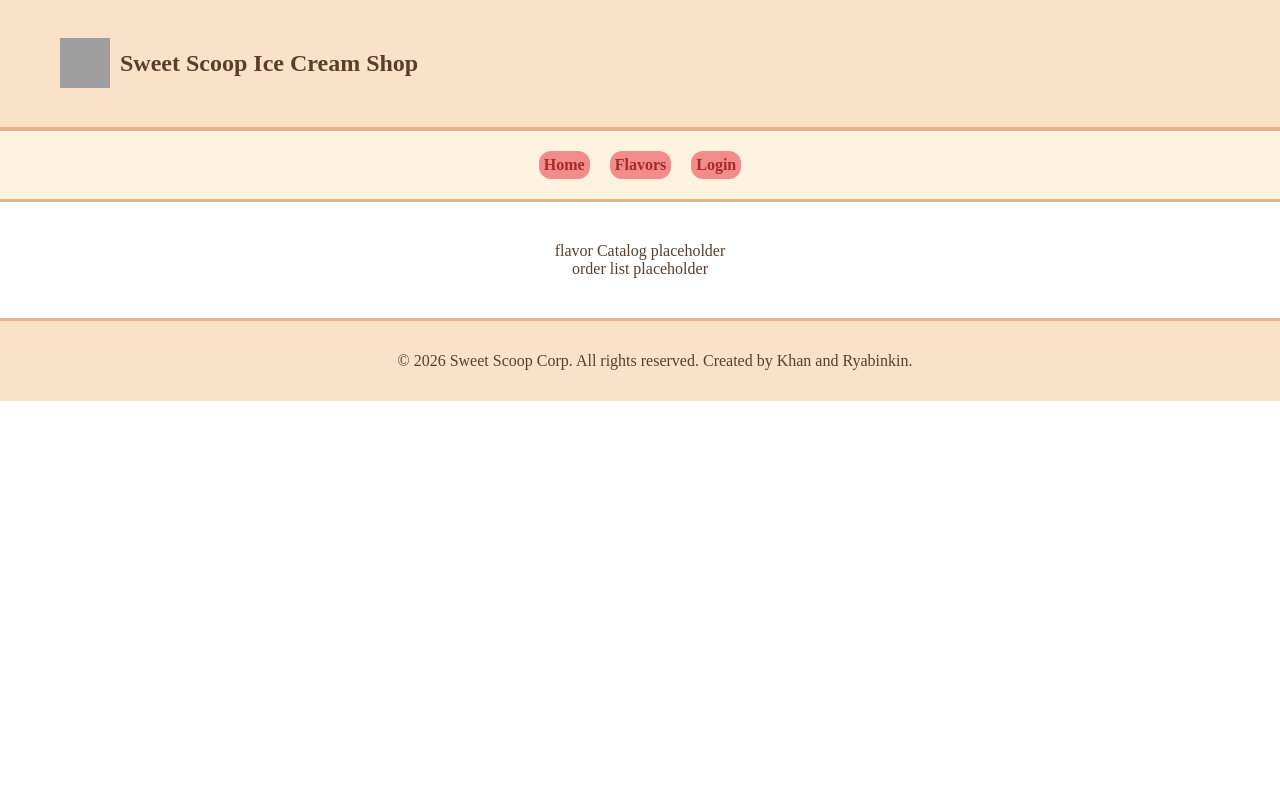
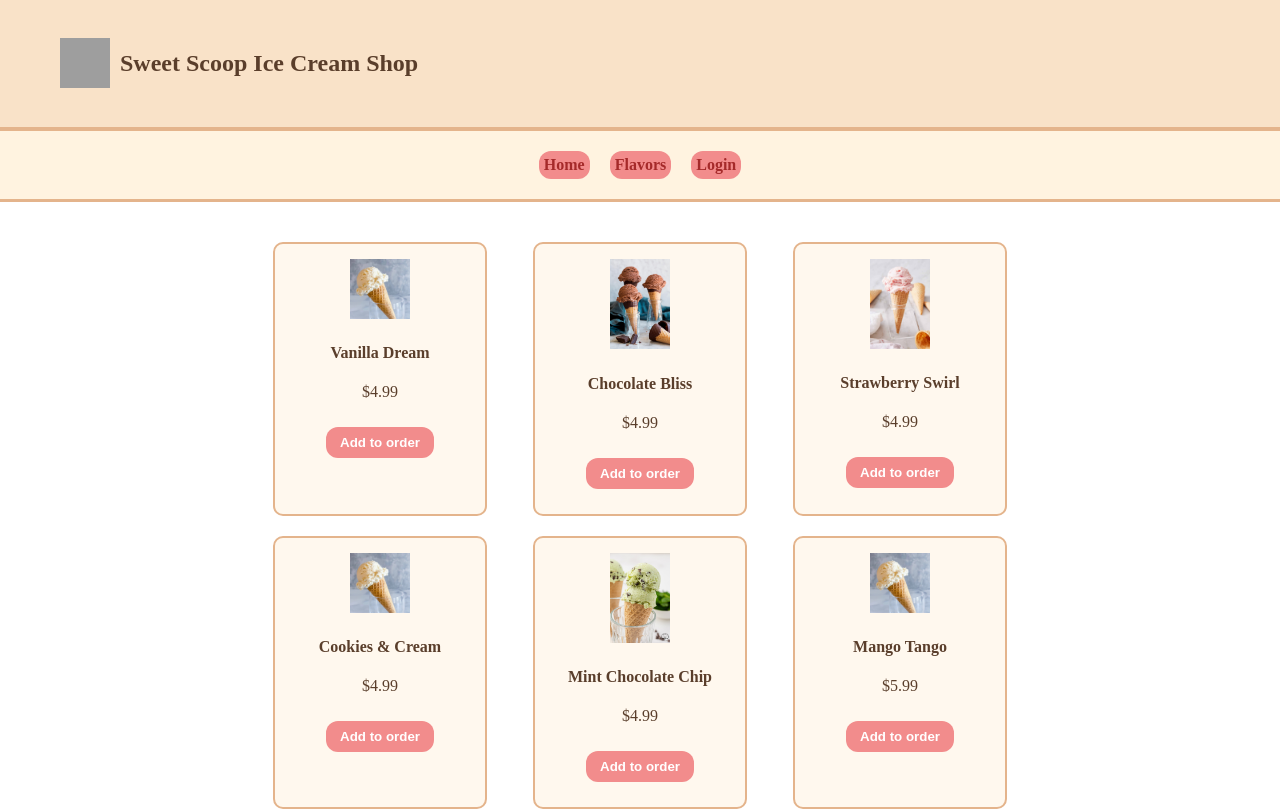
Before and after one commit to SokolLonely/ensf381a3, a React (Create React App) app: page /flavors in a window 1280 px wide. Shown: the top 811 px of the page. Built offline with nearby package versions, Linux system fonts and the light colour scheme; grey boxes are pictures that could not be loaded.

Commit message:
menu and some cart done

```diff
--- a/src/components/FlavorsPage.js
+++ b/src/components/FlavorsPage.js
@@ -1,51 +1,101 @@
 import Header from "./Header";
 import Footer from "./Footer";
-function FlavorItem(id,
-name,
-price,
-image)
-{
-  return(
-    <div className="flavorcard">
-     <img src = {image}/>
-     <p>{name}</p>
+import { useState } from "react";
+import flavors from "../data/flavors";
+
+function FlavorItem({ id, name, price, image, description, onAdd }) {
+  const [showDescription, setShowDescription] = useState(false);
+
+  return (
+    <div
+      className="flavorcard"
+      onMouseEnter={() => setShowDescription(true)}
+      onMouseLeave={() => setShowDescription(false)}
+    >
+      <img src={image} alt={name} />
+      <h4>{name}</h4>
       <p>{price}</p>
-     <p>quantity = 1</p>
+      {showDescription && <p>{description}</p>}
+      <button onClick={() => onAdd({ id, name, price })}>Add to order</button>
     </div>
-  )
-
+  );
 }
-function OrderItem()
-{
-  return(
-    <div>
-      order item placeholder
+function FlavorCatalog({handleAddClick})
+ { return(
+   <div className="flavor-grid">
+          {flavors.map((ice_cream) => (
+            <FlavorItem
+              key={ice_cream.id}
+              {...ice_cream}
+              onAdd={handleAddClick}
+            />
+          ))}
         </div>
   )
 }
-function FlavorCatalog()
-{
-  return(
-    <div>
-      flavor Catalog placeholder
+function OrderItem({id,  name, quantity, price, onRemove }) {
+  console.log("price ={"+ price+ "}, qunatity = {"+quantity +"}");
+  return (
+    <div className="order-item">
+      <p>{name}</p>
+      <p>Quantity: {quantity}</p>
+      <p>Total: ${(price.slice(1) * quantity).toFixed(2)}</p>
+      <button onClick={() => onRemove({ id, name, price })}> Remove item </button>
     </div>
-  )
+  );
 }
-function OrderList()
-{
-  return(
-    <div>
-      order list placeholder
+
+function OrderList({ cart, handleRemoveClick }) {
+  return (
+    <div className="order-list">
+      <h3>Shopping Cart</h3>
+      {cart.length === 0 ? (
+        <p>Cart is empty</p>
+      ) : (
+        cart.map((item) => (
+          <OrderItem
+            id={item.id}
+            name={item.name}
+            quantity={item.quantity}
+            price={item.price}
+            onRemove={handleRemoveClick}
+          />
+        ))
+      )}
     </div>
-  )
+  );
 }
+
 function FlavorsPage() {
+  const [cart, setCart] = useState([]);
+  const handleAddClick = ({ id, name, price }) => {
+    setCart((prevCart) => {
+      const existsItem = prevCart.find((item) => item.id === id);
+      if (existsItem) {
+
+        return prevCart.map((item) =>
+          item.id === id ? { ...item, quantity: item.quantity + 1 } : item
+        );
+      } else {
+        return [...prevCart, { id, name, price, quantity: 1 }];
+      }
+    });
+  };
+  const handleRemoveClick = ({ id, name, price }) => {
+    setCart((prevCart) => {
+
+        return prevCart.map((item) =>
+          item.id === id ? { ...item, quantity: item.quantity - 1 } : item
+        );
+
+    });
+  };
   return (
     <div className="flavors-page">
       <Header />
       <div className="content">
-<FlavorCatalog />
-<OrderList />
+        <FlavorCatalog handleAddClick={handleAddClick} />
+        <OrderList cart={cart} handleRemoveClick = {handleRemoveClick}/>
       </div>
       <Footer />
     </div>
```
Lines whose indentation alone changed are shown as unchanged.
